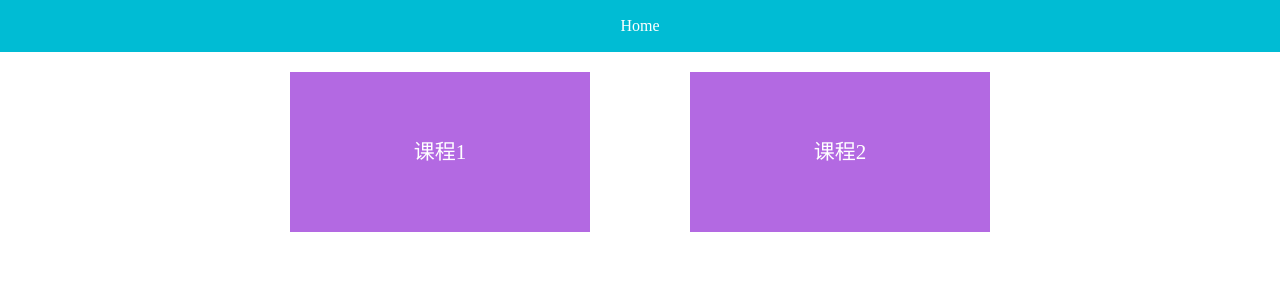
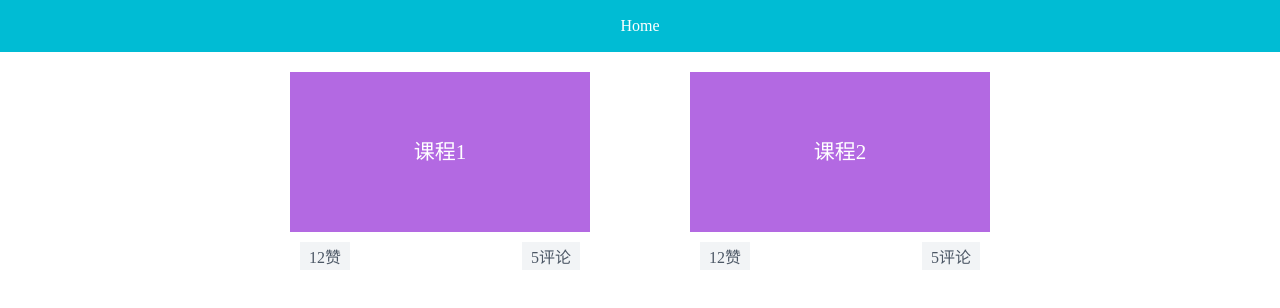
Before and after one commit to haoqicat/redux-tower-v2, a React (Create React App) app: page / in a window 1280 px wide. Shown: the top 308 px of the page. Built offline with nearby package versions, Linux system fonts and the light colour scheme.

Commit message:
actions style

```diff
--- a/src/components/CourseCard.js
+++ b/src/components/CourseCard.js
@@ -1,12 +1,16 @@
 import React, { Component } from 'react'
 import styled from 'styled-components'
+import Actions from './CourseCardActions'
 
 class CourseCard extends Component {
   render() {
     const { course } = this.props
     return (
       <Wrap>
-        {course.title}
+        <Poster>
+          {course.title}
+        </Poster>
+        <Actions />
       </Wrap>
     )
   }
@@ -16,6 +20,9 @@ export default CourseCard
 
 const Wrap = styled.div`
   width: 300px;
+`
+
+const Poster = styled.div`
   background: #b369e2;
   heigth: 160px;
   color: white;
--- /dev/null
+++ b/src/components/CourseCardActions.js
@@ -0,0 +1,34 @@
+import React, { Component } from 'react'
+import styled from 'styled-components'
+
+class CourseCardActions extends Component {
+  render() {
+    return (
+      <Wrap>
+        <Button>
+          12赞
+        </Button>
+        <Button>
+          5评论
+        </Button>
+      </Wrap>
+    )
+  }
+}
+
+export default CourseCardActions
+
+const Wrap = styled.div`
+  padding: 10px;
+  display: flex;
+  justify-content: space-between;
+`
+const Button = styled.div`
+  display: flex;
+  background-color: rgb(242, 244, 246);
+  color: rgb(76, 87, 101);
+  padding: 2px 9px;
+  :hover {
+    cursor: pointer;
+  }
+`
```
